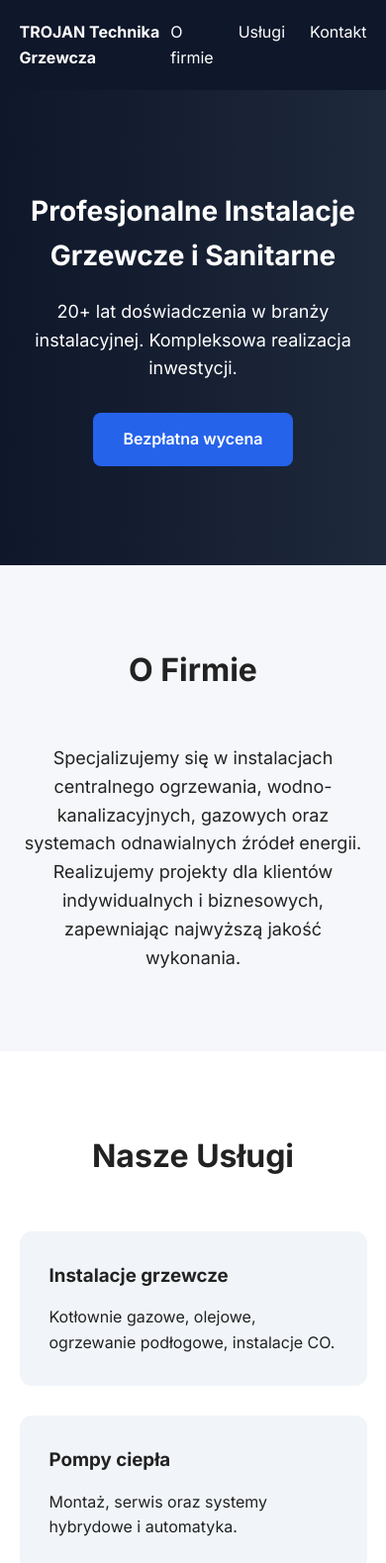
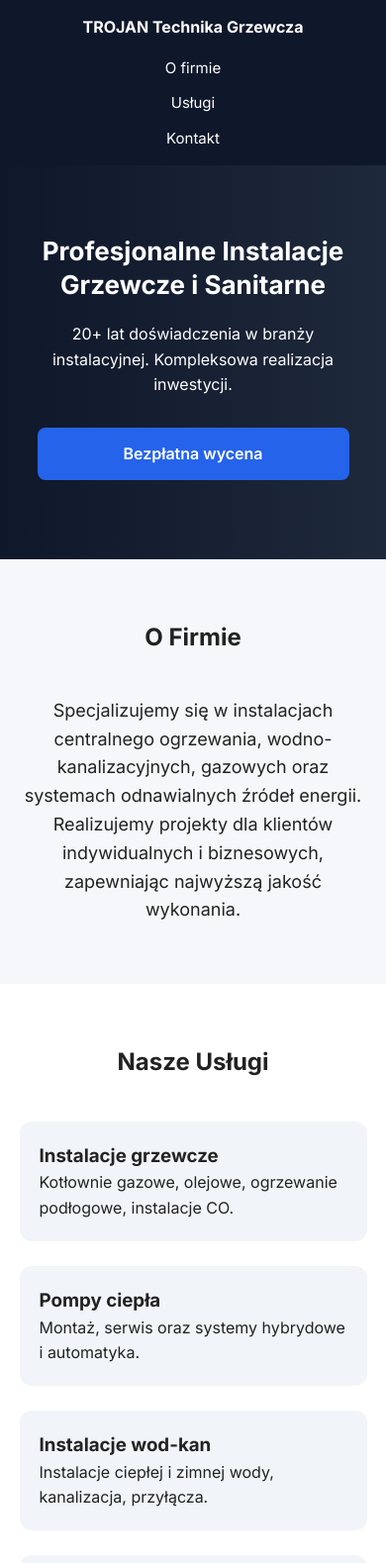
Before and after one commit to maksfalmion-glitch/TROJANTechnikaGrzewcza, a plain HTML site: page index.html in a window 390 px wide. Shown: the top 1579 px of the page at 99% size. Drawn offline with Linux system fonts and the light colour scheme.

Commit message:
Update index.html

```diff
--- a/index.html
+++ b/index.html
@@ -8,65 +8,284 @@
 
 <style>
 *{margin:0;padding:0;box-sizing:border-box}
-body{font-family:'Inter',sans-serif;background:#f5f7fa;color:#222;line-height:1.6}
-.container{width:90%;max-width:1200px;margin:auto}
-section{padding:80px 0}
-.section-title{text-align:center;margin-bottom:50px;font-size:32px;font-weight:700}
+
+body{
+font-family:'Inter',sans-serif;
+background:#f5f7fa;
+color:#222;
+line-height:1.6;
+}
+
+.container{
+width:90%;
+max-width:1200px;
+margin:auto;
+}
+
+section{
+padding:80px 0;
+}
+
+.section-title{
+text-align:center;
+margin-bottom:40px;
+font-size:32px;
+font-weight:700;
+}
 
 /* HEADER */
-header{background:#0f172a;color:white;padding:20px 0}
-nav{display:flex;justify-content:space-between;align-items:center}
-nav ul{list-style:none;display:flex;gap:25px}
-nav a{color:white;text-decoration:none;font-weight:500}
+
+header{
+background:#0f172a;
+color:white;
+padding:15px 0;
+}
+
+nav{
+display:flex;
+justify-content:space-between;
+align-items:center;
+flex-wrap:wrap;
+}
+
+nav ul{
+list-style:none;
+display:flex;
+gap:20px;
+}
+
+nav a{
+color:white;
+text-decoration:none;
+font-weight:500;
+font-size:15px;
+}
 
 /* HERO */
-.hero{background:linear-gradient(to right,#0f172a,#1e293b);color:white;padding:100px 0;text-align:center}
-.hero h1{font-size:42px;margin-bottom:20px}
-.hero p{margin-bottom:30px;font-size:18px}
-.btn{display:inline-block;padding:14px 30px;background:#2563eb;color:white;text-decoration:none;border-radius:8px;font-weight:600;transition:.3s}
-.btn:hover{background:#1d4ed8}
+
+.hero{
+background:linear-gradient(to right,#0f172a,#1e293b);
+color:white;
+padding:100px 0;
+text-align:center;
+}
+
+.hero h1{
+font-size:42px;
+margin-bottom:20px;
+}
+
+.hero p{
+margin-bottom:30px;
+font-size:18px;
+}
+
+.btn{
+display:inline-block;
+padding:14px 30px;
+background:#2563eb;
+color:white;
+text-decoration:none;
+border-radius:8px;
+font-weight:600;
+transition:.3s;
+text-align:center;
+}
+
+.btn:hover{
+background:#1d4ed8;
+}
 
 /* ABOUT */
-.about p{max-width:800px;margin:auto;text-align:center;font-size:18px}
+
+.about p{
+max-width:800px;
+margin:auto;
+text-align:center;
+font-size:18px;
+}
 
 /* SERVICES */
-.services{background:white}
-.services-grid{display:grid;grid-template-columns:repeat(auto-fit,minmax(250px,1fr));gap:30px}
-.service-card{background:#f1f5f9;padding:30px;border-radius:12px;transition:.3s}
-.service-card:hover{transform:translateY(-5px);background:#e2e8f0}
-.service-card h3{margin-bottom:15px}
+
+.services{
+background:white;
+}
+
+.services-grid{
+display:grid;
+grid-template-columns:repeat(auto-fit,minmax(260px,1fr));
+gap:25px;
+}
+
+.service-card{
+background:#f1f5f9;
+padding:25px;
+border-radius:12px;
+transition:.3s;
+}
+
+.service-card:hover{
+transform:translateY(-5px);
+background:#e2e8f0;
+}
 
 /* WHY */
-.why-us{background:#0f172a;color:white}
-.why-us ul{max-width:700px;margin:auto;list-style:none}
-.why-us li{margin-bottom:15px;font-size:18px}
+
+.why-us{
+background:#0f172a;
+color:white;
+}
+
+.why-us ul{
+max-width:700px;
+margin:auto;
+list-style:none;
+padding-left:0;
+}
+
+.why-us li{
+margin-bottom:15px;
+font-size:18px;
+}
 
 /* FORM */
-form{max-width:600px;margin:auto;background:white;padding:40px;border-radius:12px;box-shadow:0 10px 30px rgba(0,0,0,0.1)}
-form input,form select,form textarea{
+
+form{
+max-width:600px;
+margin:auto;
+background:white;
+padding:35px;
+border-radius:12px;
+box-shadow:0 10px 30px rgba(0,0,0,0.1);
+}
+
+form input,
+form select,
+form textarea{
 width:100%;
-padding:12px;
+padding:14px;
 margin-bottom:15px;
 border:1px solid #ccc;
 border-radius:8px;
 font-family:inherit;
+font-size:16px;
 }
-form textarea{resize:vertical;min-height:120px}
-form button{width:100%;border:none;cursor:pointer}
+
+form textarea{
+resize:vertical;
+min-height:120px;
+}
+
+form button{
+width:100%;
+border:none;
+cursor:pointer;
+}
 
 /* MAP */
-.map iframe{width:100%;height:400px;border:0;border-radius:12px}
+
+.map iframe{
+width:100%;
+height:400px;
+border:0;
+border-radius:12px;
+}
 
 /* CTA */
-.cta{background:#0f172a;color:white;text-align:center;padding:60px 20px}
-.cta h2{margin-bottom:20px}
-.cta-buttons{display:flex;justify-content:center;gap:20px;flex-wrap:wrap;margin-top:20px}
+
+.cta{
+background:#0f172a;
+color:white;
+text-align:center;
+padding:60px 20px;
+}
+
+.cta h2{
+margin-bottom:15px;
+font-size:28px;
+}
+
+.cta-buttons{
+display:flex;
+justify-content:center;
+gap:20px;
+flex-wrap:wrap;
+margin-top:20px;
+}
 
 /* FOOTER */
-footer{background:#0f172a;color:white;text-align:center;padding:20px;font-size:14px}
+
+footer{
+background:#0f172a;
+color:white;
+text-align:center;
+padding:20px;
+font-size:14px;
+}
+
+/* ===================== */
+/* MOBILE */
+/* ===================== */
 
 @media(max-width:768px){
-.hero h1{font-size:28px}
+
+section{
+padding:60px 0;
+}
+
+nav{
+flex-direction:column;
+gap:15px;
+}
+
+nav ul{
+flex-direction:column;
+gap:10px;
+text-align:center;
+}
+
+.hero{
+padding:70px 20px;
+}
+
+.hero h1{
+font-size:26px;
+line-height:1.3;
+}
+
+.hero p{
+font-size:16px;
+}
+
+.section-title{
+font-size:24px;
+}
+
+.service-card{
+padding:20px;
+}
+
+form{
+padding:25px;
+}
+
+.cta h2{
+font-size:22px;
+}
+
+.map iframe{
+height:300px;
+}
+
+.btn{
+width:100%;
+margin-bottom:10px;
+}
+
+.cta-buttons{
+flex-direction:column;
+}
+
 }
 </style>
 </head>
@@ -191,4 +410,5 @@ zapewniając najwyższą jakość wykonania.
 </footer>
 
 </body>
+
 </html>
```
